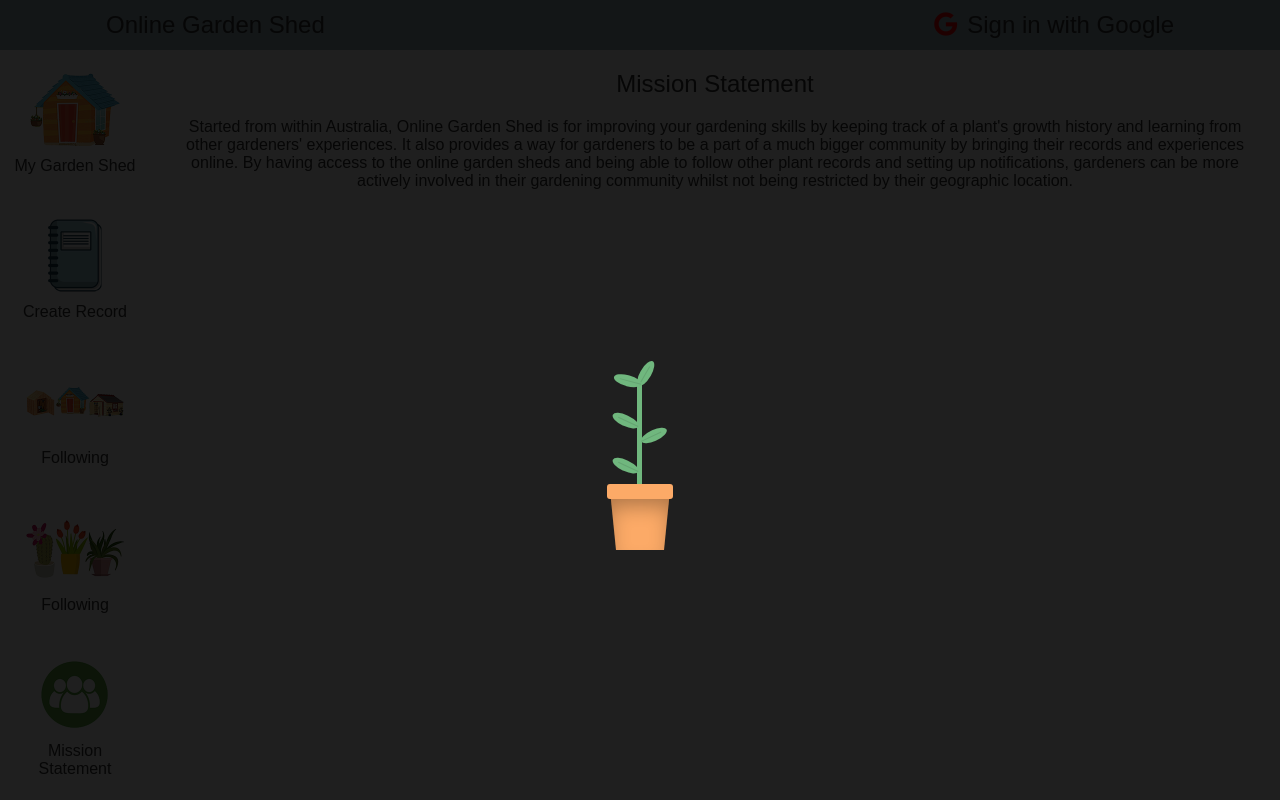
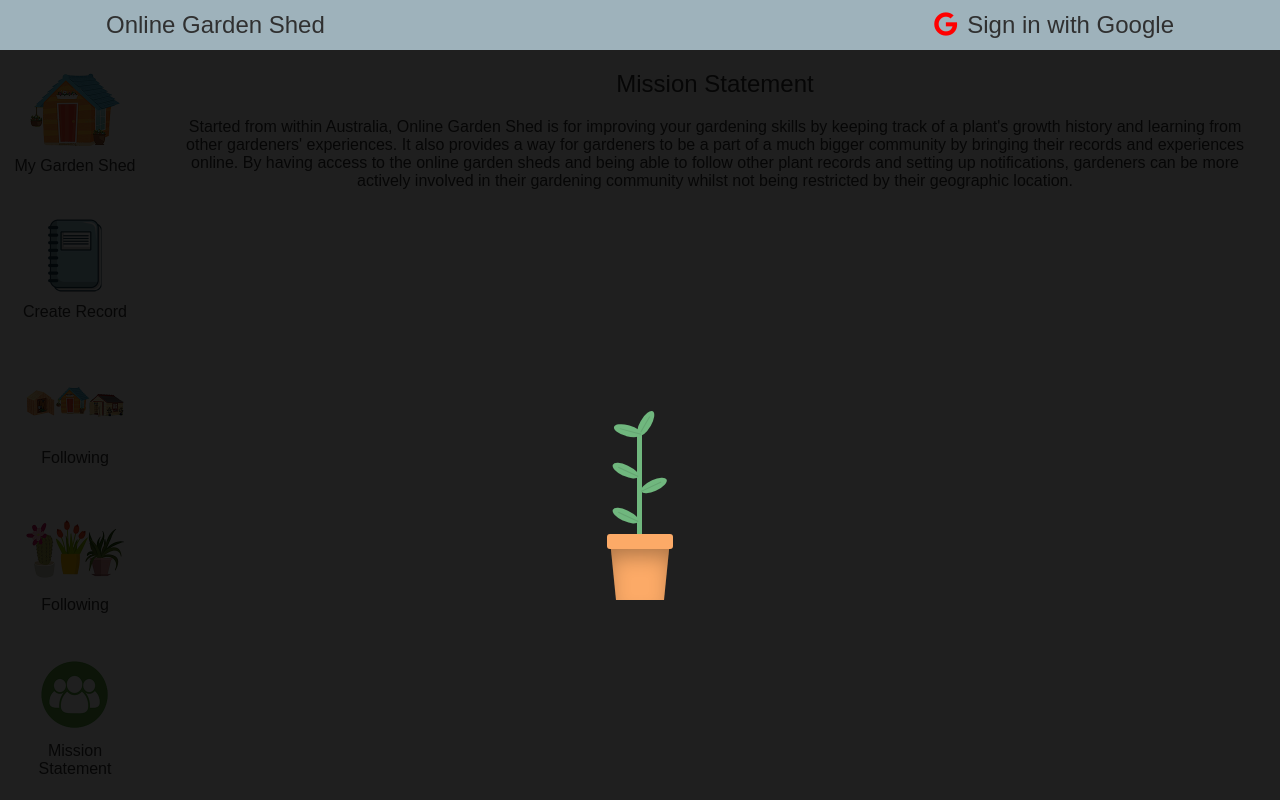
Before and after one commit to jasonkim7288/backup-online-garden-shed-client, a React (Create React App) app: page /mission-statement in a window 1280 px wide. Both pictures are taken after a click on the element "Sign in with Google". Built offline with nearby package versions, Linux system fonts and the light colour scheme; no server answers.

Commit message:
compile error fixed

```diff
--- a/public/index.css
+++ b/public/index.css
@@ -652,7 +652,7 @@ form > button {
 .progress-full-screen {
   position: fixed;
   left: 0;
-  top: 0;
+  top: 50px;
   display: flex;
   justify-content: center;
   align-items: center;
--- a/src/components/PlantThumbnail.js
+++ b/src/components/PlantThumbnail.js
@@ -3,7 +3,7 @@ import { Link } from 'react-router-dom';
 import api from '../config/api';
 import { useGlobalState } from '../config/globalState';
 import { SET_USER } from '../config/types';
-import { getUniquePlantName } from '../utilities/strings';
+import { getUniquePlantName, removeDomain } from '../utilities/strings';
 
 const PlantThumbnail = ({ plantRecord, withOwner }) => {
   const { state, dispatch } = useGlobalState();
```
